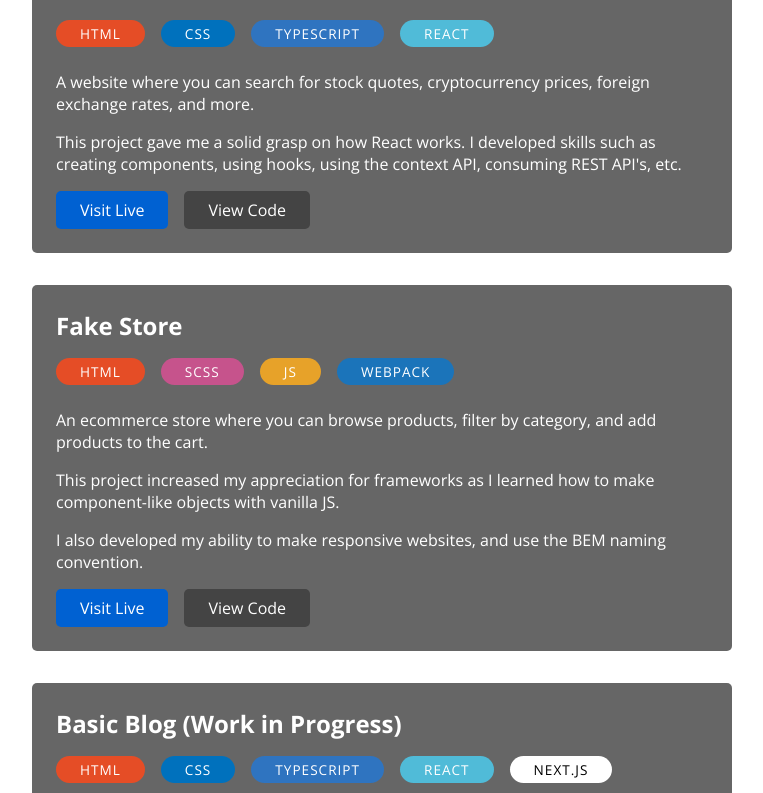
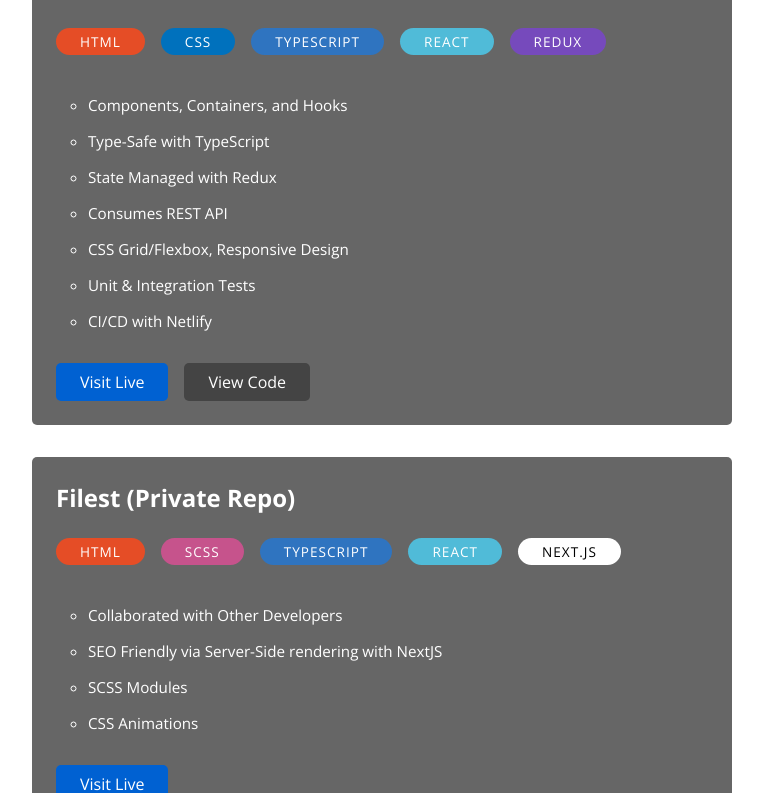
Before and after one commit to nicholas-newman1/portfolio-react, a Next.js app: page / in a window 1280 px wide. Shown: the part 1088-1881 px from the top of the page, without its empty margins (258-1021 px from the left). Built offline with nearby package versions, Linux system fonts and the light colour scheme.

Commit message:
updated portfolio

```diff
--- a/components/ProjectItem/index.js
+++ b/components/ProjectItem/index.js
@@ -23,11 +23,13 @@ const ProjectItem = ({ project }) => {
         ))}
       </div>
 
-      {project.description.map((paragraph, i) => (
-        <p key={i} className={styles.p}>
-          {paragraph}
-        </p>
+      <ul className={styles.description}>
+        {project.description.map((item, i) => (
+          <li key={i} className={styles.li}>
+            {item}
+          </li>
         ))}
+      </ul>
 
       <div className={styles.btns}>
         <a
@@ -39,6 +41,7 @@ const ProjectItem = ({ project }) => {
           Visit Live
         </a>
 
+        {project.codeUrl && (
           <a
             className={`${styles.btn} ${styles.btn_code}`}
             href={project.codeUrl}
@@ -47,6 +50,7 @@ const ProjectItem = ({ project }) => {
           >
             View Code
           </a>
+        )}
       </div>
     </li>
   );
--- a/components/ProjectItem/projectItem.module.css
+++ b/components/ProjectItem/projectItem.module.css
@@ -17,13 +17,13 @@
 .title {
   color: white;
   font-size: 1.5rem;
-  margin-bottom: 0.5rem;
+  margin-bottom: 1rem;
 }
 
 .tags {
   display: flex;
   flex-wrap: wrap;
-  margin-bottom: 1rem;
+  margin-bottom: 2rem;
   margin-left: -0.5rem;
 }
 
@@ -31,16 +31,18 @@
   margin: 0.5rem;
 }
 
-.p {
-  color: white;
-  font-weight: 300;
+.description {
+  margin-left: 2rem;
+  margin-bottom: 2rem;
 }
 
-.p + .p {
-  margin-top: 1rem;
+.li {
+  color: white;
+  font-size: 0.95rem;
+  font-weight: 400;
 }
 
-.btns {
+.li + .li {
   margin-top: 1rem;
 }
 
--- a/components/Projects/index.js
+++ b/components/Projects/index.js
@@ -5,13 +5,15 @@ import styles from './projects.module.css';
 
 const Projects = () => {
   return (
-    <section id='projects' className={`${styles.projects} container`}>
+    <section id='projects' className={styles.projects}>
+      <div className='container'>
         <h2 className='section-heading'>Projects</h2>
         <ul className={styles.list}>
           {projects.map((project) => (
             <Project project={project} key={project.id} />
           ))}
         </ul>
+      </div>
     </section>
   );
 };
--- a/data.js
+++ b/data.js
@@ -7,16 +7,40 @@ export const projects = [
       { text: 'css', backgroundColor: '#0071BD' },
       { text: 'typescript', backgroundColor: '#2F74C0' },
       { text: 'react', backgroundColor: '#50BBD8' },
+      { text: 'redux', backgroundColor: '#764ABC' },
     ],
     description: [
-      'A website where you can search for stock quotes, cryptocurrency prices, foreign exchange rates, and more.',
-      "This project gave me a solid grasp on how React works. I developed skills such as creating components, using hooks, using the context API, consuming REST API's, etc.",
+      'Components, Containers, and Hooks',
+      'Type-Safe with TypeScript',
+      'State Managed with Redux',
+      'Consumes REST API',
+      'CSS Grid/Flexbox, Responsive Design',
+      'Unit & Integration Tests',
+      'CI/CD with Netlify',
     ],
     liveUrl: 'https://cocky-mayer-6414d2.netlify.app',
     codeUrl: 'https://github.com/nicholas-newman1/stock-site',
   },
   {
     id: 2,
+    title: 'Filest (Private Repo)',
+    tags: [
+      { text: 'html', backgroundColor: '#E54D26' },
+      { text: 'scss', backgroundColor: '#C6538C' },
+      { text: 'typescript', backgroundColor: '#2F74C0' },
+      { text: 'react', backgroundColor: '#50BBD8' },
+      { text: 'next.js', backgroundColor: 'white', color: 'black' },
+    ],
+    description: [
+      'Collaborated with Other Developers',
+      'SEO Friendly via Server-Side rendering with NextJS',
+      'SCSS Modules',
+      'CSS Animations',
+    ],
+    liveUrl: 'https://filest.ca',
+  },
+  {
+    id: 3,
     title: 'Fake Store',
     tags: [
       { text: 'html', backgroundColor: '#E54D26' },
@@ -25,28 +49,11 @@ export const projects = [
       { text: 'webpack', backgroundColor: '#1B74BA' },
     ],
     description: [
-      'An ecommerce store where you can browse products, filter by category, and add products to the cart.',
-      'This project increased my appreciation for frameworks as I learned how to make component-like objects with vanilla JS.',
-      'I also developed my ability to make responsive websites, and use the BEM naming convention.',
+      'Vanilla JS Components',
+      'Bundled with Webpack',
+      'BEM Naming Convention',
     ],
     liveUrl: 'https://elated-banach-5e96c0.netlify.app',
     codeUrl: 'https://github.com/nicholas-newman1/fake-store-vanilla',
   },
-  {
-    id: 3,
-    title: 'Basic Blog (Work in Progress)',
-    tags: [
-      { text: 'html', backgroundColor: '#E54D26' },
-      { text: 'css', backgroundColor: '#0071BD' },
-      { text: 'typescript', backgroundColor: '#2F74C0' },
-      { text: 'react', backgroundColor: '#50BBD8' },
-      { text: 'next.js', backgroundColor: 'white', color: 'black' },
-    ],
-    description: [
-      'A blog website made SEO friendly by leveraging server-side rendering with the NextJS framework.',
-      'This project is not yet completed. I plan to make this a full-stack project.',
-    ],
-    liveUrl: 'https://loving-einstein-9a0121.netlify.app',
-    codeUrl: 'https://github.com/nicholas-newman1/basic-blog',
-  },
 ];
```
Also changed, not shown: todo.txt. Lines whose indentation alone changed are shown as unchanged.
